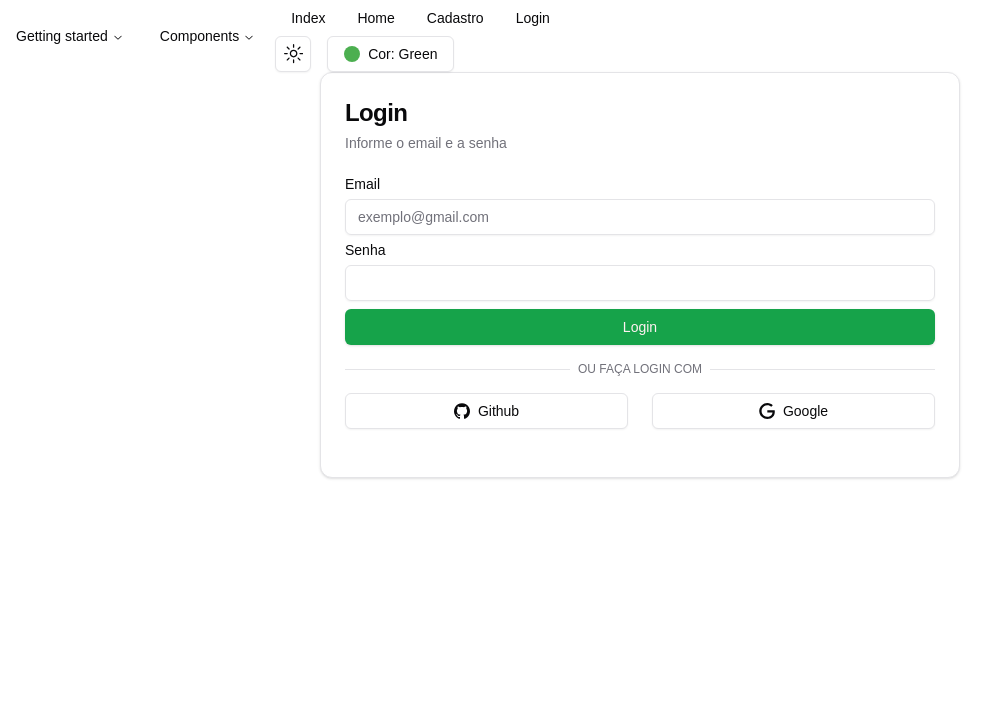
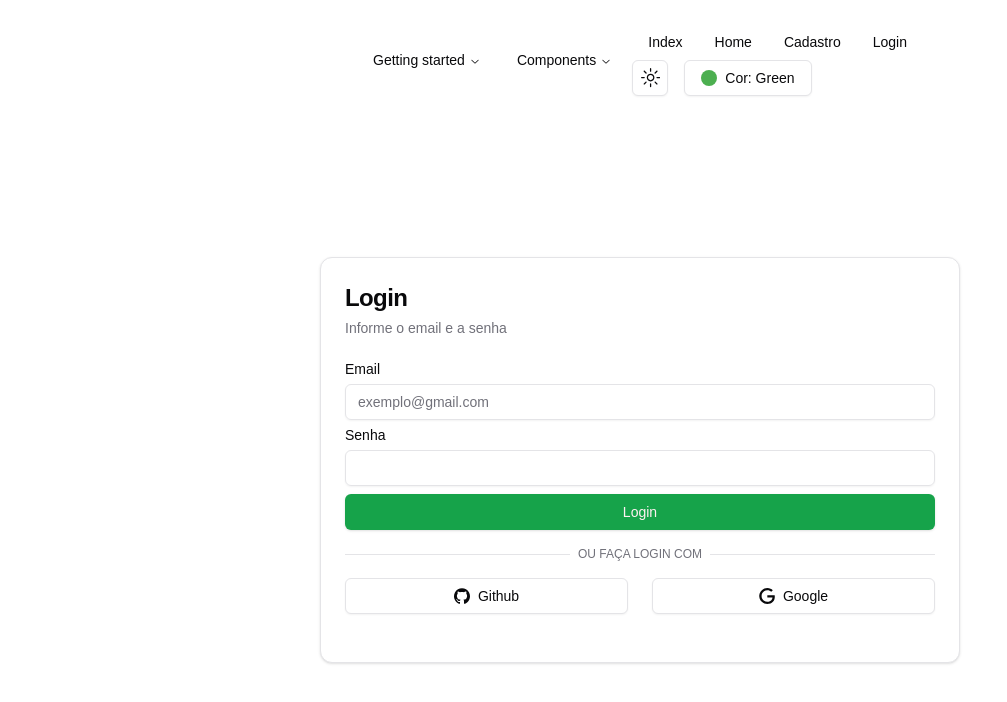
Before and after one commit to allysson-assuncao/correcao-gabarito, a Next.js app in the folder frontend/: page /login in a window 1280 px wide. Shown: the top 702 px of the page, without its empty margins (0-1007 px from the left). Built offline with nearby package versions, Linux system fonts and the light colour scheme.

Commit message:
project running apparently fine, logging inheriting width and height correctly

```diff
--- a/frontend/src/app/(auth)/login/page.tsx
+++ b/frontend/src/app/(auth)/login/page.tsx
@@ -3,7 +3,7 @@ import LoginForm from '../../../components/form/LoginForm';
 
 const LoginPage = () => {
     return (
-        <div>
+        <div className="h-full">
             <LoginForm />
         </div>
     );
--- a/frontend/src/app/layout.tsx
+++ b/frontend/src/app/layout.tsx
@@ -23,7 +23,8 @@ const queryClient = new QueryClient();
 export default function RootLayout({children,}: Readonly<{ children: React.ReactNode; }>) {
     return (
         <html lang="pt-br">
-        <body className={`${geistSans.variable} ${geistMono.variable} antialiased`}>
+        {/*<body className={`${geistSans.variable} ${geistMono.variable} antialiased`}>*/}
+        <body className={"h-screen flex flex-col"}>
         <Provider store={store}>
             <QueryClientProvider client={queryClient}>
                 <ThemeProvider
@@ -33,10 +34,10 @@ export default function RootLayout({children,}: Readonly<{ children: React.React
                     themes={['light-green', 'dark-green', 'light-purple', 'dark-purple']}
                     disableTransitionOnChange
                 >
-                    <div>
+                    <div className={"h-[15vh]"}>
                         <Navbar/>
                     </div>
-                    <div className={"h-full w-full"}>
+                    <div className={"flex-grow h-[85vh]"}>
                         {children}
                     </div>
                 </ThemeProvider>
--- a/frontend/src/components/form/LoginForm.tsx
+++ b/frontend/src/components/form/LoginForm.tsx
@@ -36,7 +36,7 @@ const LoginForm = () => {
     };
 
     return (
-        <div className="flex justify-center items-center h-full">
+        <div className="flex h-full justify-center items-center"> {/*items-center*/}
             <Card className={"w-1/2"}>
                 <CardHeader className="space-y-1">
                     <CardTitle className="text-2xl">Login</CardTitle>
--- a/frontend/src/components/ui/navigation-menu.tsx
+++ b/frontend/src/components/ui/navigation-menu.tsx
@@ -12,7 +12,7 @@ const NavigationMenu = React.forwardRef<
   <NavigationMenuPrimitive.Root
     ref={ref}
     className={cn(
-      "relative z-10 flex max-w-max flex-1 items-center justify-center",
+      "relative z-10 flex h-full flex-1 items-center justify-center",
       className
     )}
     {...props}
```
